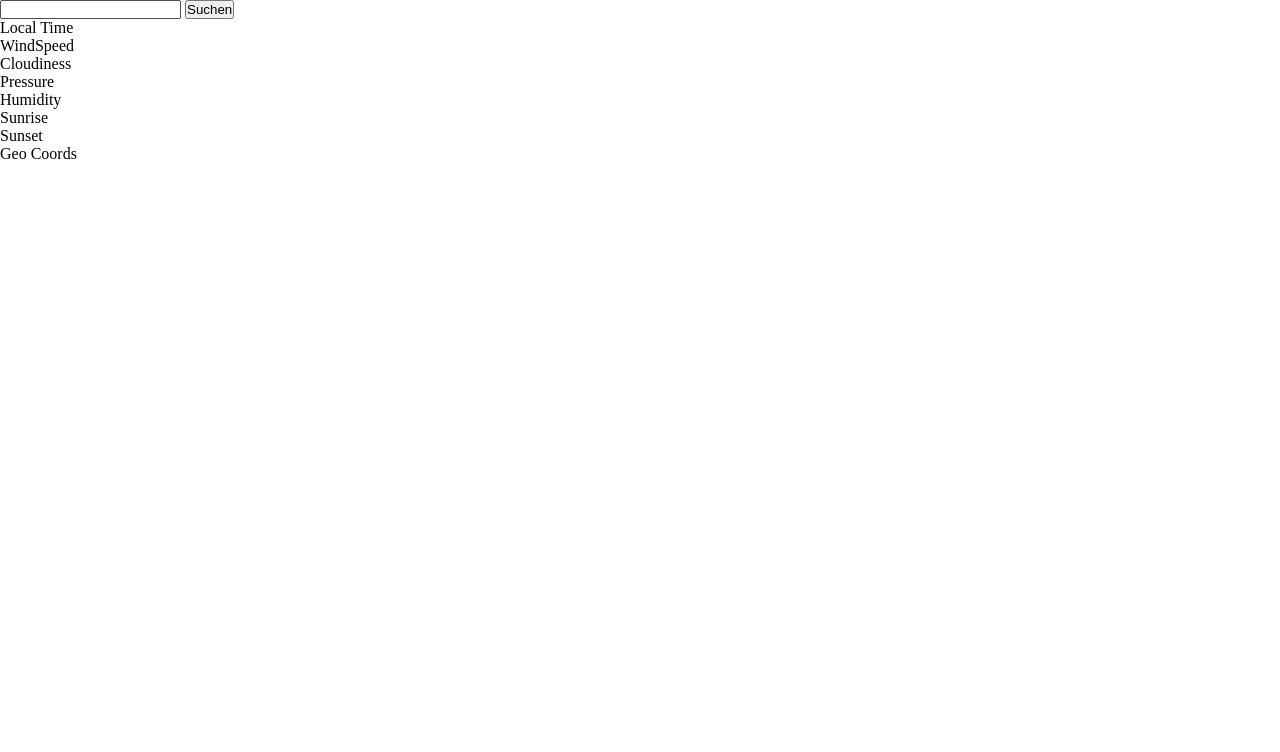
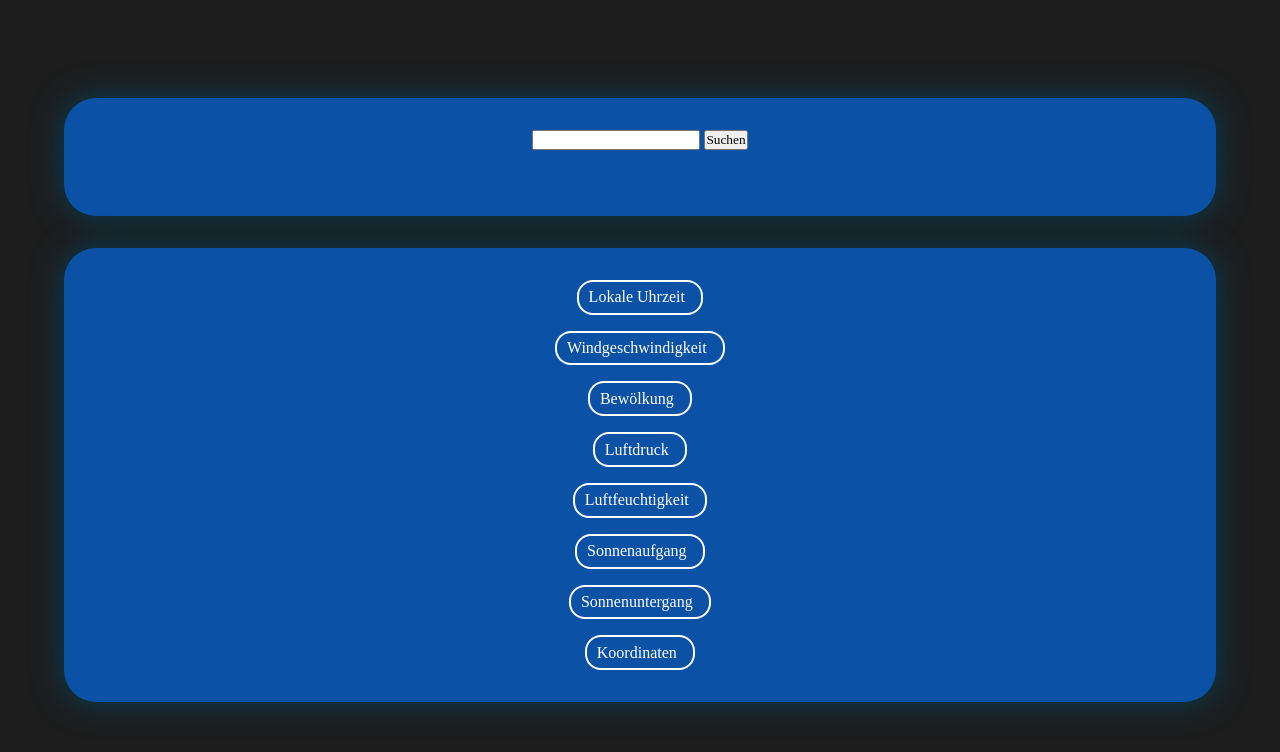
Before and after one commit to Bwalyaa/Project_Open_Weather_Api, a plain HTML site: page index.html in a window 1280 px wide. Both pictures are taken after a click on the button "Suchen". Drawn offline with Linux system fonts and the light colour scheme; no server answers; a web font is replaced by a local one.

Commit message:
finito javascript

```diff
--- a/assets/css/style.css
+++ b/assets/css/style.css
@@ -1,5 +1,50 @@
+@font-face {
+    font-family: 'al';
+    src: url('../fonts/Agbalumo/Agbalumo-Regular.ttf');
+}
+
 * {
     margin: 0;
     padding: 0;
     box-sizing: border-box;
+    font-family: 'al';
 }
+
+html {
+    background-color: #1d1d1d;
+    color: white;
+    text-align: center;
+}
+
+main {
+    display: flex;
+    justify-content: center;
+    align-items: center;
+    flex-direction: column;
+    min-height: 100dvh;
+}
+
+section {
+    background-color: rgba(0, 115, 255, 0.607);
+    min-width: 90%;
+    padding: 2rem;
+    display: flex;
+    justify-content: center;
+    align-items: center;
+    flex-direction: column;
+    gap: 1rem;
+    border-radius: 2rem;
+    margin: 1rem;
+    box-shadow: 0 0 2rem rgb(7, 66, 89);
+}
+
+.divs div {
+    border: 2px solid white;
+    border-radius: 1rem;
+    padding: .4rem;
+    display: flex;
+}
+
+.divs p {
+    padding: 0 .2rem;
+}
--- a/assets/javascript/main.js
+++ b/assets/javascript/main.js
@@ -1,11 +1,11 @@
 const input = document.querySelector('#input')
 const inputBtn = document.querySelector('#inputBtn')
 const weatherIn = document.querySelector('#weatherIn')
-const location = document.querySelector('#location')
+const locationTwo = document.querySelector('#location')
 const icon = document.getElementById('icon');
 const temp = document.getElementById('temp');
 const wetter = document.getElementById('wetter');
-const localTime = document.getElementById('localTime');
+const localTimeText = document.getElementById('localTime');
 const windSpeed = document.getElementById('windSpeed');
 const cloudiness = document.getElementById('cloud');
 const pressure = document.getElementById('pressure');
@@ -16,22 +16,46 @@ const geoCoords = document.getElementById('geo');
 
 const apiKey = 'fb25968545916abfa0a7401ce5b36714'
 
-
-function peter () {fetch(`http://api.openweathermap.org/geo/1.0/direct?q=${input.value}&limit=1&appid=${apiKey}`)
-.then((resp) => resp.json())
-.then((data) => {
-    console.log(data[0].lat, data[0].lon)
-    let lat = data[0].lat;
-    let lon = data[0].lon;
-    hans(lat, lon)
-})}
-inputBtn.addEventListener('click', peter)
+const getWeather = () => {
+    fetch(`https://api.openweathermap.org/data/2.5/weather?q=${input.value}&lang=de&units=metric&appid=${apiKey}`)
+    .then((resp) => resp.json())
+    .then((data) => {
+        let iconPng = `http://openweathermap.org/img/w/${data.weather[0].icon}.png`
+        weatherIn.textContent = data.name
+        locationTwo.textContent = data.sys.country
+        icon.setAttribute("src", iconPng)
+        temp.textContent = data.main.temp + ' C°'
+        wetter.textContent = ` ${data.weather[0].description}`
+        windSpeed.textContent = ' ' + data.wind.speed + 'km/h'
+        cloudiness.textContent = ' ' + data.weather[0].description
+        pressure.textContent = ' ' + data.main.pressure + 'hpa'
+        humidity.textContent = ' ' + data.main.humidity
+        sunrise.textContent = ' ' + new Date(data.sys.sunrise * 1000)
+        sunset.textContent = ' ' + new Date(data.sys.sunset * 1000)
+        geoCoords.innerHTML = `Längengrad: ${data.coord.lat} <br> Breitengrad: ${data.coord.lon}`
 
 
-function hans (lat, lon) {
-    fetch(`https://api.openweathermap.org/data/2.5/weather?lat=${lat}&lon=${lon}&appid=${apiKey}`)
-    .then((resp) => resp.json())
-    .then((data) => {
-        console.log('data hans', data);
+
+
+
+        setInterval(() => {
+            let obtainDate = new Date();
+        let userTimeDiff = obtainDate.getTimezoneOffset() / 60;
+        let obtainedDateString = obtainDate.toLocaleString();
+
+        // Function für AM or PM (der local Time) bestimmen:
+        // + Local Time dynamisch bestimmen lassen anhand timezone
+        let time = new Date();
+        let currentHour = time.getHours();
+        let localMinutesNum = time.getMinutes();
+        let localMinutes = localMinutesNum.toString().padStart(2, "0");
+        let timeZone = (data.timezone) / 3600; // + errechnet UTC timestamp
+        let localHourNum = Math.abs(currentHour + timeZone + userTimeDiff);
+        let localHour = localHourNum.toString().padStart(2, "0");
+        let localTime = `${localHour}:${localMinutes};`
+        localTimeText.textContent = localTime.replace(';', '')
+        }, 1000)
+
     })
 }
+inputBtn.addEventListener('click', getWeather)
--- a/index.html
+++ b/index.html
@@ -3,7 +3,7 @@
 <head>
     <meta charset="UTF-8">
     <meta name="viewport" content="width=device-width, initial-scale=1.0">
-    <title></title>
+    <title>WeatherApp</title>
     <link rel="stylesheet" href="./assets/css/style.css">
 </head>
 <body>
@@ -17,43 +17,43 @@
                 <h2 id="weatherIn"></h2>
                 <p id="location"></p>
                 <div>
-                    <p id="icon"></p>
+                    <img id="icon" src="" alt="">
                     <p id="temp"></p>
                 </div>
                 <p id="wetter"></p>
             </div>
         </section>
-        <section>
+        <section class="divs">
             <div>
-                <p>Local Time</p>
+                <p>Lokale Uhrzeit</p>
                 <p id="localTime"></p>
             </div>
             <div>
-                <p>WindSpeed</p>
+                <p>Windgeschwindigkeit</p>
                 <p id="windSpeed"></p>
             </div>
             <div>
-                <p>Cloudiness</p>
+                <p>Bewölkung</p>
                 <p id="cloud"></p>
             </div>
             <div>
-                <p>Pressure</p>
+                <p>Luftdruck</p>
                 <p id="pressure"></p>
             </div>
             <div>
-                <p>Humidity</p>
+                <p>Luftfeuchtigkeit</p>
                 <p id="hum"></p>
             </div>
             <div>
-                <p>Sunrise</p>
+                <p>Sonnenaufgang</p>
                 <p id="sunrise"></p>
             </div>
             <div>
-                <p>Sunset</p>
+                <p>Sonnenuntergang</p>
                 <p id="sunset"></p>
             </div>
             <div>
-                <p>Geo Coords</p>
+                <p>Koordinaten</p>
                 <p id="geo"></p>
             </div>
         </section>
```
